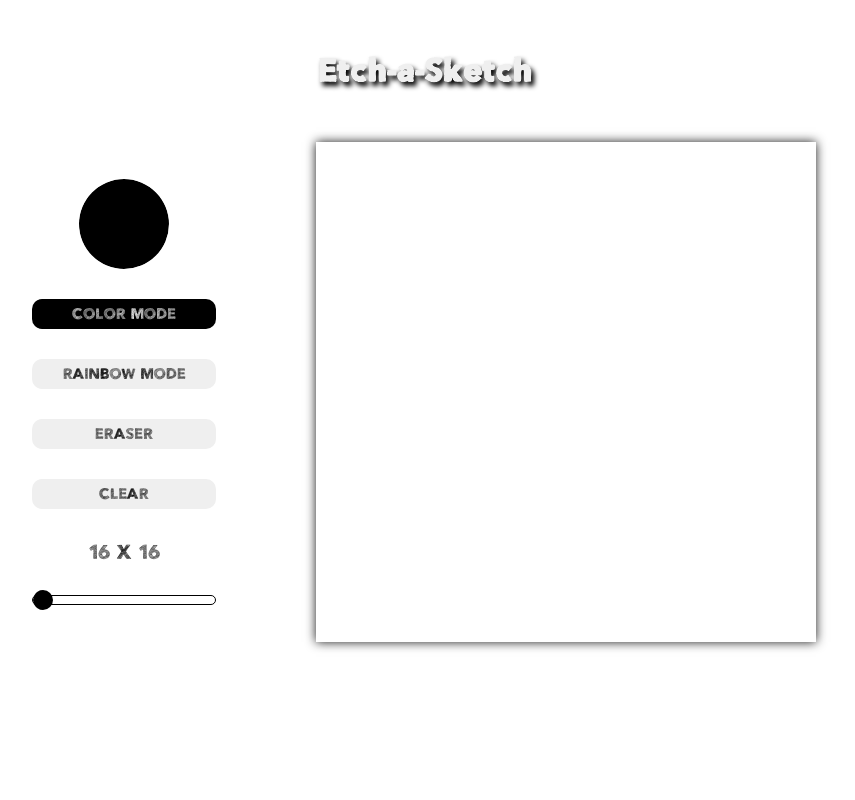
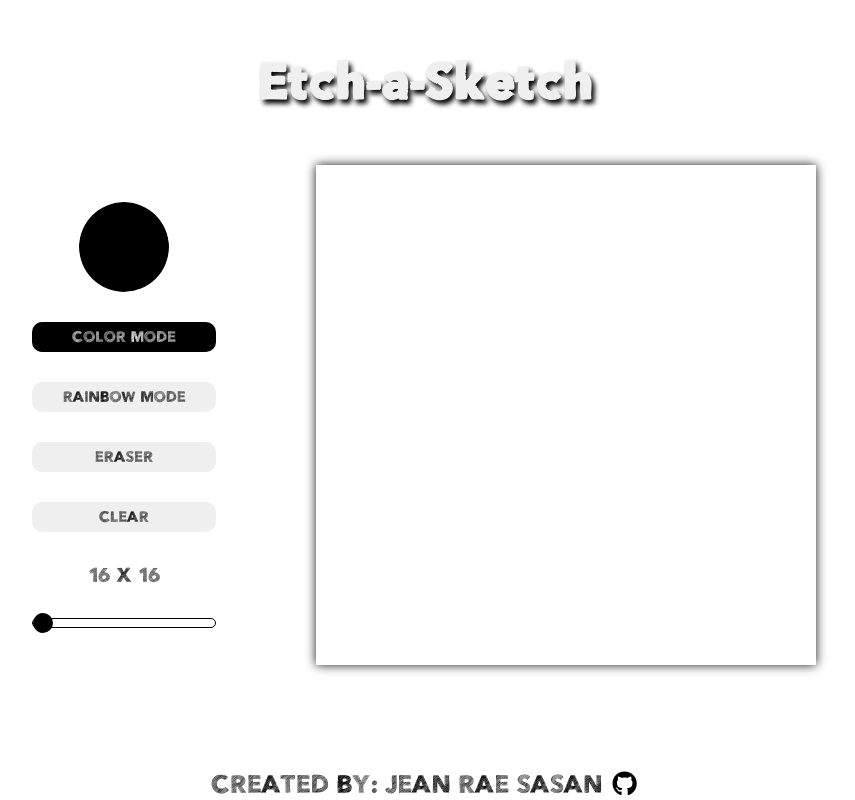
Before and after one commit to JRSasan/etch-a-sketch, a plain HTML site: page index.html in a window 1280 px wide. Shown: the whole page, without its empty margins (216-1071 px from the left). Drawn offline with Linux system fonts and the light colour scheme.

Commit message:
Add footer

```diff
--- a/index.html
+++ b/index.html
@@ -3,6 +3,7 @@
     <head>
         <meta charset="UTF-8">
         <meta name="viewport" content="width=device-width, initial-scale=1.0">
+        <link rel="stylesheet" href="https://cdnjs.cloudflare.com/ajax/libs/font-awesome/6.1.1/css/all.min.css" integrity="sha512-KfkfwYDsLkIlwQp6LFnl8zNdLGxu9YAA1QvwINks4PhcElQSvqcyVLLD9aMhXd13uQjoXtEKNosOWaZqXgel0g==" crossorigin="anonymous" referrerpolicy="no-referrer" />
         <link rel="stylesheet" href="style.css">
         <title>Etch-a-Sketch</title>
     </head>
@@ -29,6 +30,8 @@
 
         </main>
 
+        <footer class="footer"><p>CREATED BY: JEAN RAE SASAN <a href="https://github.com/JRSasan" target="_blank"><i class="fab fa-github"></i></a></p></footer>
+
         <script src="script.js"></script>
     </body>
 
--- a/style.css
+++ b/style.css
@@ -20,6 +20,7 @@ header {
 }
 
 header h1 {
+    font-size: 50px;
     font-family: "Hello";
     color: #EFEFEF;
     text-shadow: 3px 4px 5px #000;
@@ -118,3 +119,19 @@ button.active {
     width: 500px;
     box-shadow: 0px 0px 10px rgba(0,0,0,0.9);
 }
+
+.footer {
+    position: absolute;
+    bottom: 0;
+    right: 0;
+    left: 0;
+    font-family: "Hello";
+    font-size: 25px;
+    color: black;
+}
+
+.fa-github {
+    font-size: 25px;
+    color: black;
+    padding-left: 3px;
+}
```
